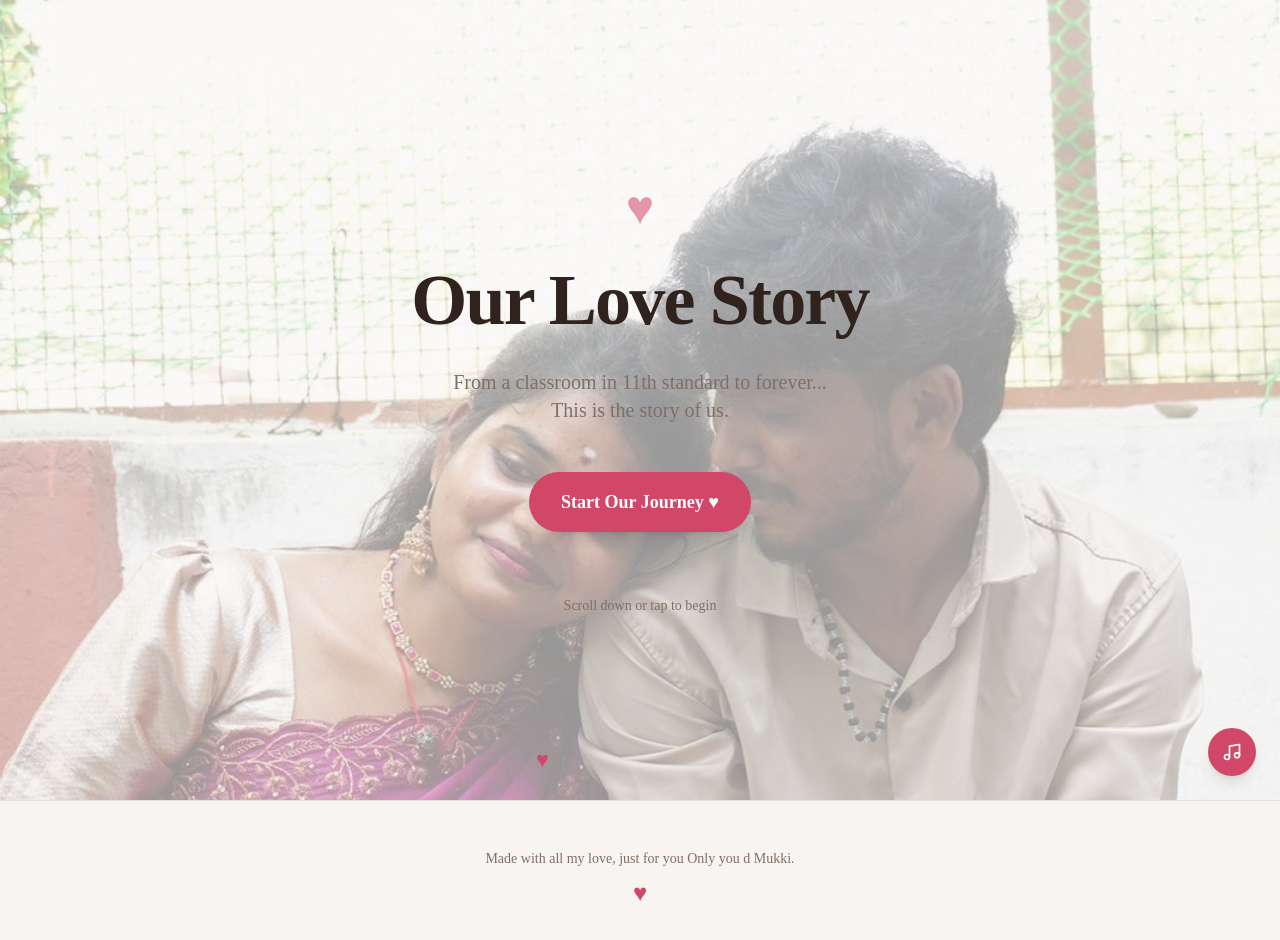
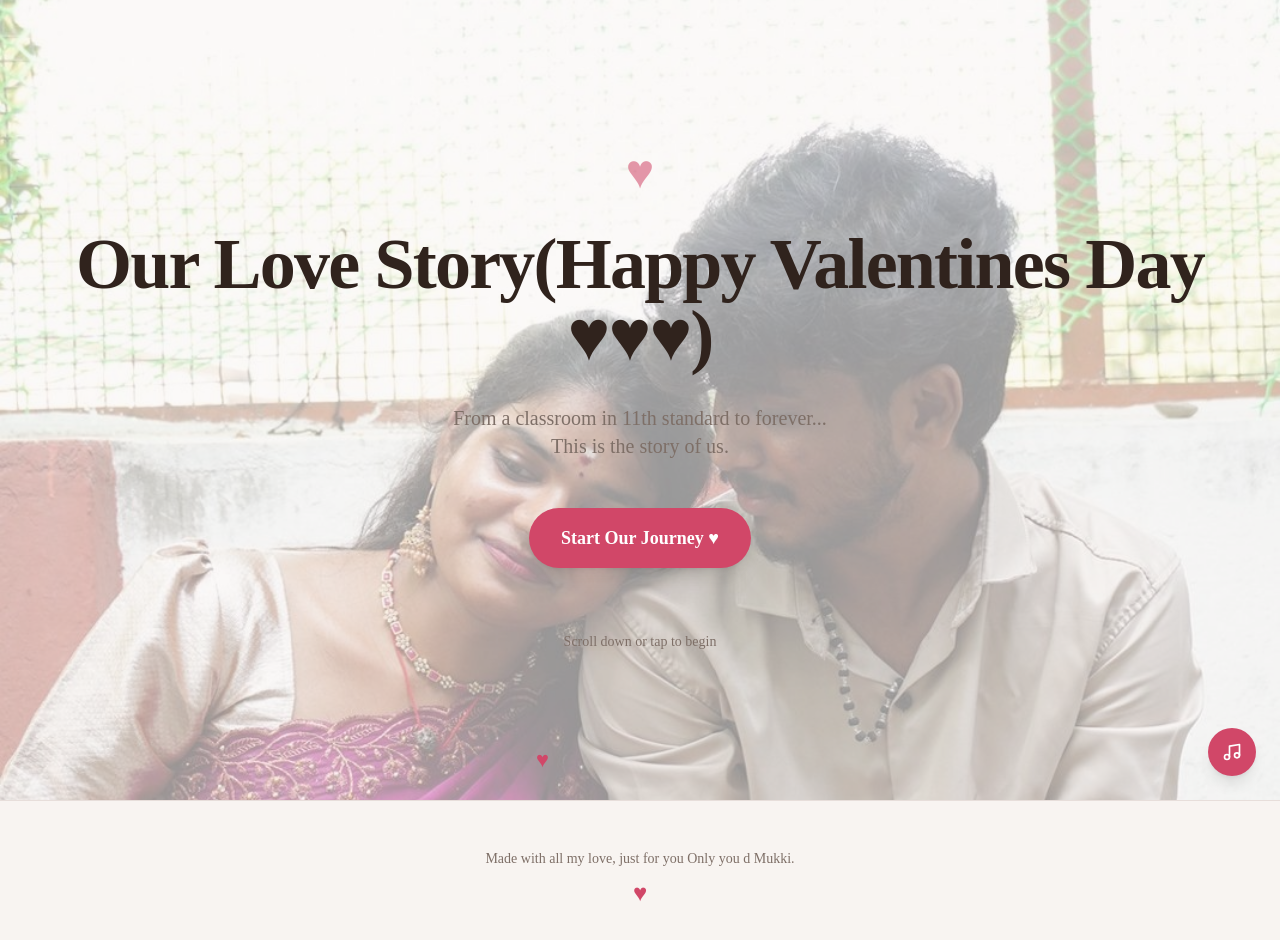
Before and after one commit to Karthi7170/love, a Next.js app: page / in a window 1280 px wide. Shown: the top 940 px of the page. Built offline with nearby package versions, Linux system fonts and the light colour scheme; a web font is replaced by a local one.

Commit message:
Initial commit

```diff
--- a/components/hero-section.tsx
+++ b/components/hero-section.tsx
@@ -29,6 +29,7 @@ export function HeroSection({ onStart }: HeroSectionProps) {
 
         <h1 className="animate-fade-in-up font-sans text-4xl font-bold leading-tight tracking-tight text-foreground md:text-6xl lg:text-7xl">
           <span className="text-balance">Our Love Story</span>
+          <span className="text-balance">(Happy Valentines Day ♥♥♥)</span>
         </h1>
 
         <p className="animate-fade-in-up opacity-0 delay-300 font-serif text-lg leading-relaxed text-muted-foreground md:max-w-xl md:text-xl">
```
